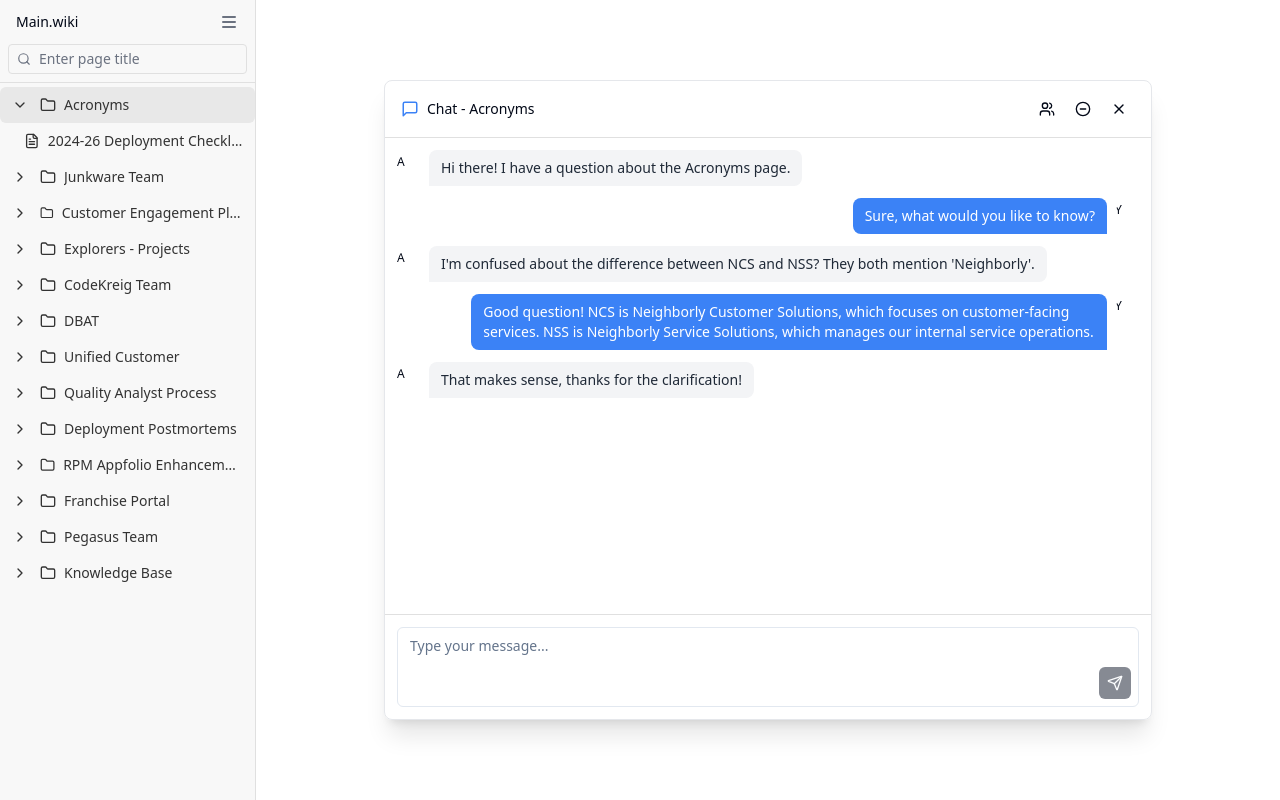
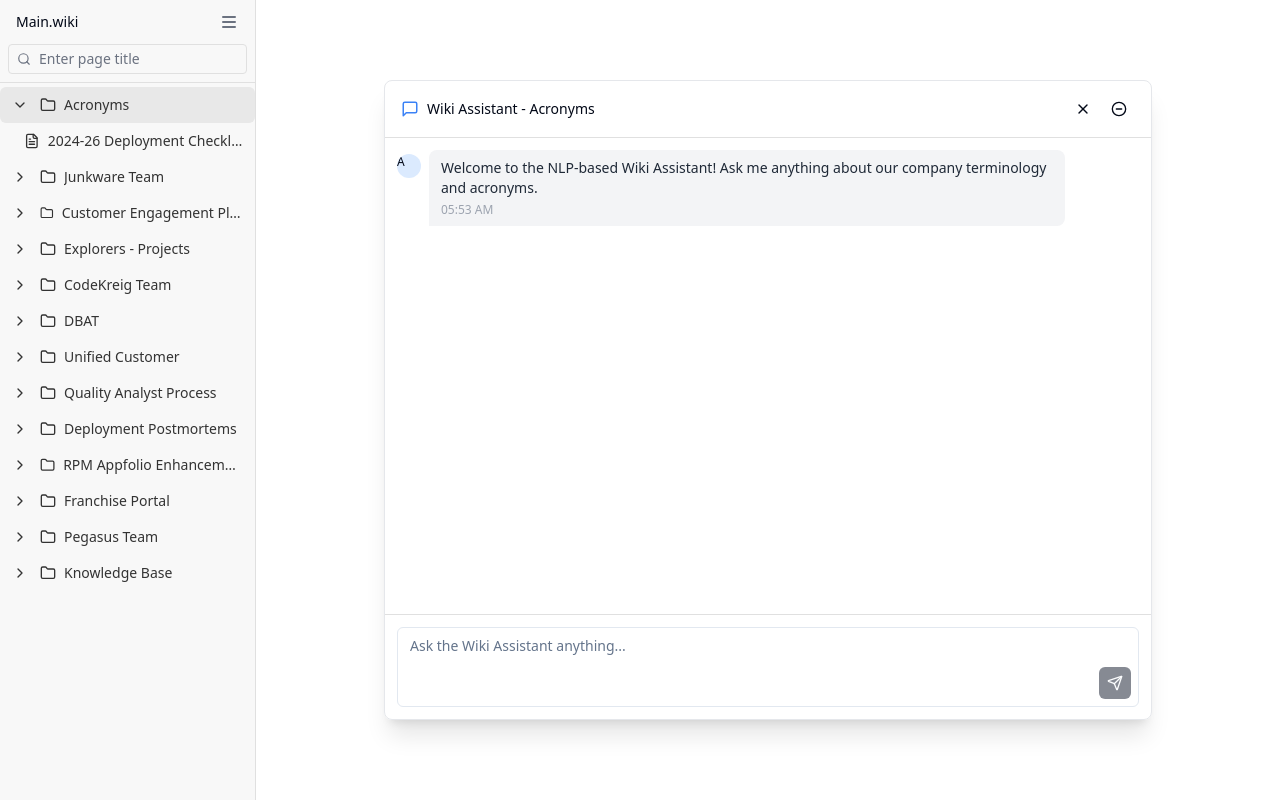
Before and after one commit to xec-safwan/wiki-chat-connect, a React (Vite) app: page / in a window 1280 px wide. Built offline with nearby package versions, Linux system fonts and the light colour scheme.

Commit message:
Refactor: Implement chat history
Add functionality to display previous chat messages.

```diff
--- a/src/components/chat/ChatPanel.tsx
+++ b/src/components/chat/ChatPanel.tsx
@@ -1,27 +1,23 @@
+
 import React, { useState, useRef, useEffect } from 'react';
-import { Send, X, MinusCircle, Users, MessageSquare } from 'lucide-react';
+import { Send, X, MinusCircle, MessageSquare } from 'lucide-react';
 import { Button } from '@/components/ui/button';
 import { Avatar } from '@/components/ui/avatar';
 import { Textarea } from '@/components/ui/textarea';
 import { Tooltip, TooltipContent, TooltipProvider, TooltipTrigger } from '@/components/ui/tooltip';
 import { cn } from '@/lib/utils';
 
-// Sample mock data for messages
-const initialMessages = [
-  { id: 1, text: "Hi there! I have a question about the Acronyms page.", sender: 'other', user: { name: "Alex Johnson", avatar: "A" } },
-  { id: 2, text: "Sure, what would you like to know?", sender: 'self', user: { name: "You", avatar: "Y" } },
-  { id: 3, text: "I'm confused about the difference between NCS and NSS? They both mention 'Neighborly'.", sender: 'other', user: { name: "Alex Johnson", avatar: "A" } },
-  { id: 4, text: "Good question! NCS is Neighborly Customer Solutions, which focuses on customer-facing services. NSS is Neighborly Service Solutions, which manages our internal service operations.", sender: 'self', user: { name: "You", avatar: "Y" } },
-  { id: 5, text: "That makes sense, thanks for the clarification!", sender: 'other', user: { name: "Alex Johnson", avatar: "A" } },
+// Initial mock data for messages
+const defaultInitialMessages = [
+  { id: 1, text: "Welcome to the NLP-based Wiki Assistant! Ask me anything about our company terminology and acronyms.", sender: 'ai', timestamp: new Date().toISOString() },
 ];
 
-// Mock data for online users
-const onlineUsers = [
-  { id: 1, name: "Alex Johnson", avatar: "A", status: "online" },
-  { id: 2, name: "Taylor Smith", avatar: "T", status: "online" },
-  { id: 3, name: "Jordan Lee", avatar: "J", status: "away" },
-  { id: 4, name: "Morgan Taylor", avatar: "M", status: "online" },
-];
+interface Message {
+  id: number;
+  text: string;
+  sender: 'ai' | 'user';
+  timestamp: string;
+}
 
 interface ChatPanelProps {
   isOpen: boolean;
@@ -31,10 +27,19 @@ interface ChatPanelProps {
 }
 
 const ChatPanel: React.FC<ChatPanelProps> = ({ isOpen, onClose, currentPage, className }) => {
-  const [messages, setMessages] = useState(initialMessages);
+  // Load messages from localStorage on initial render
+  const [messages, setMessages] = useState<Message[]>(() => {
+    const savedMessages = localStorage.getItem('chatHistory');
+    return savedMessages ? JSON.parse(savedMessages) : defaultInitialMessages;
+  });
+
   const [newMessage, setNewMessage] = useState('');
-  const [showUserList, setShowUserList] = useState(false);
   const messagesEndRef = useRef<HTMLDivElement>(null);
+
+  // Save messages to localStorage whenever they change
+  useEffect(() => {
+    localStorage.setItem('chatHistory', JSON.stringify(messages));
+  }, [messages]);
 
   useEffect(() => {
     if (messagesEndRef.current) {
@@ -42,21 +47,56 @@ const ChatPanel: React.FC<ChatPanelProps> = ({ isOpen, onClose, currentPage, cla
     }
   }, [messages, isOpen]);
 
-  const handleSendMessage = (e: React.FormEvent) => {
+  const handleSendMessage = async (e: React.FormEvent) => {
     e.preventDefault();
 
     if (newMessage.trim()) {
-      setMessages([
-        ...messages,
-        {
-          id: messages.length + 1,
-          text: newMessage.trim(),
-          sender: 'self',
-          user: { name: "You", avatar: "Y" }
-        }
-      ]);
+      const userMessage = {
+        id: Date.now(),
+        text: newMessage.trim(),
+        sender: 'user' as const,
+        timestamp: new Date().toISOString()
+      };
+
+      setMessages(prev => [...prev, userMessage]);
       setNewMessage('');
+
+      // Simulate AI response
+      setTimeout(() => {
+        const aiResponse = {
+          id: Date.now() + 1,
+          text: generateAIResponse(newMessage.trim(), currentPage),
+          sender: 'ai' as const,
+          timestamp: new Date().toISOString()
+        };
+        setMessages(prev => [...prev, aiResponse]);
+      }, 1000);
     }
+  };
+
+  const generateAIResponse = (query: string, context: string): string => {
+    // Simple rule-based responses
+    if (query.toLowerCase().includes('acronym') || query.toLowerCase().includes('abbreviation')) {
+      return `I can help explain acronyms used in our company. For example, NCS stands for Neighborly Customer Solutions, and NSS means Neighborly Service Solutions.`;
+    } else if (query.toLowerCase().includes('hello') || query.toLowerCase().includes('hi')) {
+      return `Hello! I'm your Wiki Assistant. How can I help you with ${context} today?`;
+    } else if (query.toLowerCase().includes('help')) {
+      return `I can help you with information about company terminology, acronyms, and wiki content. Just ask me anything about ${context}!`;
+    } else {
+      return `Thanks for your question about ${context}. In a real implementation, I'd use a GenAI model to provide accurate information from your knowledge base. For now, I'm simulating responses.`;
+    }
+  };
+
+  const clearHistory = () => {
+    if (confirm('Are you sure you want to clear all chat history?')) {
+      setMessages(defaultInitialMessages);
+    }
+  };
+
+  // Format timestamp for display
+  const formatTime = (timestamp: string): string => {
+    const date = new Date(timestamp);
+    return date.toLocaleTimeString([], { hour: '2-digit', minute: '2-digit' });
   };
 
   // Use the className prop with the cn utility to combine classes
@@ -70,7 +110,7 @@ const ChatPanel: React.FC<ChatPanelProps> = ({ isOpen, onClose, currentPage, cla
       <div className="flex items-center justify-between px-4 py-3 border-b border-wiki-border">
         <div className="flex items-center gap-2">
           <MessageSquare size={18} className="text-blue-500" />
-          <h3 className="font-medium text-sm">Chat - {currentPage}</h3>
+          <h3 className="font-medium text-sm">Wiki Assistant - {currentPage}</h3>
         </div>
         <div className="flex items-center gap-1">
           <TooltipProvider>
@@ -80,13 +120,13 @@ const ChatPanel: React.FC<ChatPanelProps> = ({ isOpen, onClose, currentPage, cla
                   variant="ghost"
                   size="sm"
                   className="h-8 w-8 p-0"
-                  onClick={() => setShowUserList(!showUserList)}
+                  onClick={clearHistory}
                 >
-                  <Users size={18} />
+                  <X size={18} />
                 </Button>
               </TooltipTrigger>
               <TooltipContent>
-                <p>Show active users</p>
+                <p>Clear chat history</p>
               </TooltipContent>
             </Tooltip>
           </TooltipProvider>
@@ -108,74 +148,37 @@ const ChatPanel: React.FC<ChatPanelProps> = ({ isOpen, onClose, currentPage, cla
               </TooltipContent>
             </Tooltip>
           </TooltipProvider>
-
-          <TooltipProvider>
-            <Tooltip>
-              <TooltipTrigger asChild>
-                <Button
-                  variant="ghost"
-                  size="sm"
-                  className="h-8 w-8 p-0"
-                  onClick={onClose}
-                >
-                  <X size={18} />
-                </Button>
-              </TooltipTrigger>
-              <TooltipContent>
-                <p>Close chat</p>
-              </TooltipContent>
-            </Tooltip>
-          </TooltipProvider>
         </div>
       </div>
-
-      {showUserList && (
-        <div className="p-3 border-b border-wiki-border">
-          <h4 className="text-xs font-medium text-gray-500 mb-2">ACTIVE USERS</h4>
-          <div className="space-y-2">
-            {onlineUsers.map(user => (
-              <div key={user.id} className="flex items-center gap-2">
-                <Avatar className="h-6 w-6 text-xs">
-                  <div className="relative">
-                    {user.avatar}
-                    <span
-                      className={`absolute -bottom-0.5 -right-0.5 w-2 h-2 rounded-full
-                        ${user.status === 'online' ? 'bg-green-500' : 'bg-yellow-500'}`}
-                    />
-                  </div>
-                </Avatar>
-                <span className="text-sm">{user.name}</span>
-              </div>
-            ))}
-          </div>
-        </div>
-      )}
 
       <div className="flex-1 overflow-y-auto p-3 space-y-3">
         {messages.map(message => (
           <div
             key={message.id}
-            className={`flex ${message.sender === 'self' ? 'justify-end' : 'justify-start'}`}
+            className={`flex ${message.sender === 'user' ? 'justify-end' : 'justify-start'}`}
           >
             <div className="flex items-start gap-2 max-w-[90%]">
-              {message.sender !== 'self' && (
-                <Avatar className="h-6 w-6 text-xs mt-1">
-                  {message.user.avatar}
+              {message.sender !== 'user' && (
+                <Avatar className="h-6 w-6 text-xs mt-1 bg-blue-100">
+                  A
                 </Avatar>
               )}
 
               <div
                 className={`px-3 py-2 rounded-lg text-sm
-                  ${message.sender === 'self'
+                  ${message.sender === 'user'
                     ? 'bg-blue-500 text-white rounded-br-none'
                     : 'bg-gray-100 text-gray-800 rounded-bl-none'}`}
               >
                 {message.text}
+                <div className={`text-xs mt-1 ${message.sender === 'user' ? 'text-blue-100' : 'text-gray-400'}`}>
+                  {formatTime(message.timestamp)}
+                </div>
               </div>
 
-              {message.sender === 'self' && (
-                <Avatar className="h-6 w-6 text-xs mt-1">
-                  {message.user.avatar}
+              {message.sender === 'user' && (
+                <Avatar className="h-6 w-6 text-xs mt-1 bg-gray-200">
+                  U
                 </Avatar>
               )}
             </div>
@@ -192,7 +195,7 @@ const ChatPanel: React.FC<ChatPanelProps> = ({ isOpen, onClose, currentPage, cla
           <Textarea
             value={newMessage}
             onChange={(e) => setNewMessage(e.target.value)}
-            placeholder="Type your message..."
+            placeholder="Ask the Wiki Assistant anything..."
             className="resize-none min-h-[80px] pr-10 text-sm"
             onKeyDown={(e) => {
               if (e.key === 'Enter' && !e.shiftKey) {
--- a/src/pages/Index.tsx
+++ b/src/pages/Index.tsx
@@ -1,5 +1,5 @@
 
-import React, { useState } from 'react';
+import React, { useState, useEffect } from 'react';
 import WikiSidebar from '@/components/layout/WikiSidebar';
 import AcronymsPage from '@/components/wiki/AcronymsPage';
 import ChatPanel from '@/components/chat/ChatPanel';
@@ -9,11 +9,12 @@ const Index = () => {
   const [isChatOpen, setIsChatOpen] = useState(true);
   const [showWikiContent, setShowWikiContent] = useState(false);
   const [currentPage, setCurrentPage] = useState('Acronyms');
-  const [hasUnread, setHasUnread] = useState(true);
-  const [unreadCount, setUnreadCount] = useState(2);
+  const [hasUnread, setHasUnread] = useState(false);
+  const [unreadCount, setUnreadCount] = useState(0);
 
   const handleOpenChat = () => {
     setIsChatOpen(true);
+    setShowWikiContent(false);
     setHasUnread(false);
     setUnreadCount(0);
   };
```
